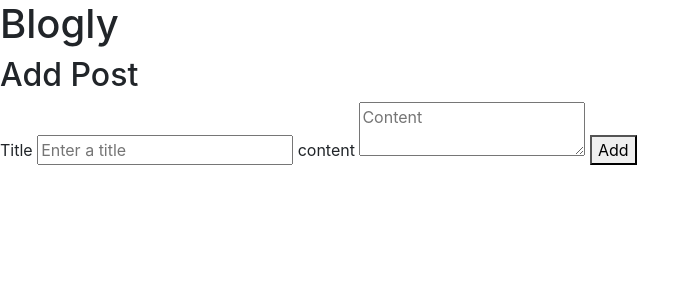
After one commit to Eyad-A/blogly, a Flask app: template templates/add_post.html in a window 1280 px wide. The commit adds this page. Shown: the top 300 px of the page, without its empty margins (0-700 px from the left). Run offline with Flask 2, Linux system fonts and the light colour scheme; the template is opened without the code that fills it, so the values that code supplies are empty; some libraries are stand-ins or nearby versions.

```diff
--- a/app.py
+++ b/app.py
@@ -1,5 +1,5 @@
 from flask import Flask, request, redirect, render_template
-from models import db, connect_db, User
+from models import db, connect_db, User, Post
 
 app = Flask(__name__)
 app.config['SQLALCHEMY_DATABASE_URI'] = 'postgresql:///blogly'
@@ -88,3 +88,71 @@ def delete_user(user_id):
     db.session.commit()
 
     return redirect("/users")
+
+
+### Posts routes ###
+
+@app.route("/users/<int:user_id>/posts/new")
+def new_post(user_id):
+    """ show the add a new post form for that user """
+
+    user = User.query.get_or_404(user_id)
+    return render_template("/add_post.html", user=user)
+
+
+@app.route("/users/<int:user_id>/posts/new", methods=["POST"])
+def add_post(user_id):
+    """ handle the form submission for adding a new post """
+
+    user = User.query.get_or_404(user_id)
+    new_post = Post(
+        title = request.form['title'],
+        content = request.form['content'],
+        user=user
+    )
+
+    db.session.add(new_post)
+    db.session.commit()
+
+    return redirect(f"/users/{user_id}")
+
+
+@app.route("/posts/<int:post_id>")
+def show_post(post_id):
+    """ show a post """
+
+    post = Post.query.get_or_404(post_id)
+    return render_template('post_details.html', post=post)
+
+
+@app.route("/posts/<int:post_id>/edit")
+def edit_post(post_id):
+    """ show edit post form """
+
+    post = Post.query.get_or_404(post_id)
+    return render_template('post_edit.html', post=post)
+
+
+@app.route("/posts/<int:post_id>/edit", methods=["POST"])
+def process_edit_post(post_id):
+    """ handle form submission for post edits """
+
+    post = Post.query.get_or_404(post_id)
+    post.title = request.form['title']
+    post.content = request.form['content']
+
+    db.session.add(post)
+    db.session.commit()
+
+    return redirect(f"/users/{post.user_id}")
+
+
+@app.route("/posts/<int:post_id>/delete", methods=["POST"])
+def delete_post(post_id):
+    """ delete a post """
+
+    post = Post.query.get_or_404(post_id)
+    db.session.delete(post)
+    db.session.commit()
+
+    return redirect(f"/users/{post.user_id}")
--- /dev/null
+++ b/templates/add_post.html
@@ -0,0 +1,16 @@
+{% extends 'base.html' %}
+
+{%block title %} Add Post {% endblock %}
+
+{% block content %}
+<h2>Add Post</h2>
+
+<form method="POST">
+    <label for="title">Title</label>
+        <input type="text" name="title" placeholder="Enter a title">
+    <label for="content">content </label>
+        <textarea name="content" placeholder="Content"></textarea>
+    <button type="submit">Add</button>
+</form>
+
+{% endblock %}
```
Also changed, not shown: models.py (+15 -0 lines), templates/post_details.html (added, +34 -0 lines), templates/post_edit.html (added, +17 -0 lines), templates/user_details.html (+14 -0 lines), test.py (+34 -1 lines).
